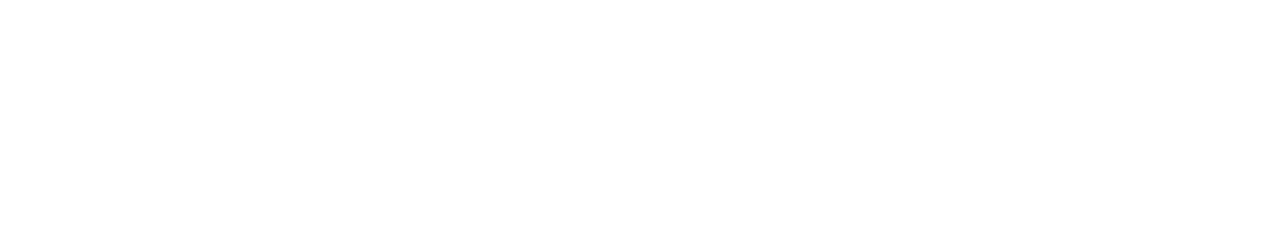
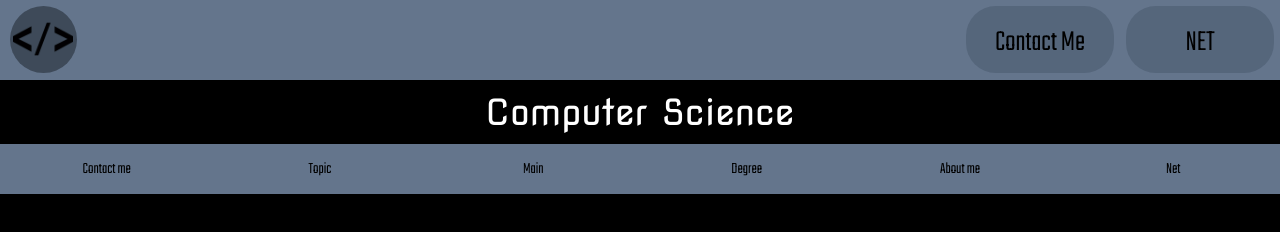
Before and after one commit to Javiton2005/paginaweb.github.io, a plain HTML site: page docs/html/degree.html in a window 1280 px wide. Drawn offline with Linux system fonts and the light colour scheme.

Commit message:
ya son las 2 de la mañana es hora de mimir

```diff
--- a/docs/css/degree.css
+++ b/docs/css/degree.css
@@ -0,0 +1,98 @@
+*{
+    margin: 0;
+    border: 0;
+}
+a{
+    text-decoration: none;
+    color: black;
+}
+body{
+    background-color: #000;
+}
+/*-----------------*/
+nav{
+    width: 100%;
+    height: 80px;
+    background-color: #64758C;
+    display: flex;
+}
+.home{
+    background-color: #3E4A59;
+    filter: blur(0.5px);
+    width: 67px;
+    height: 67px;
+    border-radius: 100px;
+    margin: 6px;
+    margin-left: 10px;
+}
+.submenu{
+    margin-left: auto;
+    display: flex;
+}
+.about, .net{
+    width: 148px;
+    height: 67px;
+    border-radius: 30px;
+    background: #55667b;
+    filter: blur(0.5px);
+    margin: 6px;
+}
+.text#about, .text#net{
+    text-align: center;
+    margin-top: 10%;
+    width: 100%;
+    color: #000;
+    font-family: Teko;
+    font-size: 30px;
+    font-style: normal;
+    font-weight: 400;
+    line-height: normal;
+}
+
+.text#home{
+    margin-top: 5%;
+    margin-left: 5%;
+    margin-bottom: 5%;
+    margin-right: 5%;
+}
+
+.imgIcon{
+    width: 60px;
+    height: 60px;
+}
+/*------------------------------------------------------------------------------------*/
+.contenido#main{
+    padding-left: 8.333333%;
+    padding-right: 8.333333%;
+    margin-top: 10px;
+    margin-bottom: 10px;
+}
+.title{
+    width: 100%;
+    color: #FFF;
+    font-family: 'Nova Square', sans-serif;
+    font-size: 36px;
+    font-style: normal;
+    font-weight: 400;
+    line-height: normal;
+    text-align: center;
+}
+
+/*----------------------------*/
+footer{
+    width: 100%;
+    height: 50px;
+    background-color: #64758C;
+    display: flex;
+}
+.link{
+    width: 16.6666%;
+    text-align: center;
+    margin-top: auto;
+    margin-bottom: auto;
+    font-family: 'Teko', sans-serif;
+}
+.link:hover{
+    background-color: #495669;
+}
+/*------------------------------------------------------------------------------------*/
--- a/docs/css/index.css
+++ b/docs/css/index.css
@@ -0,0 +1,88 @@
+*{
+    margin: 0;
+    border: 0;
+}
+a{
+    text-decoration: none;
+    color: black;
+}
+body{
+    background-color: #000;
+}
+/*-----------------*/
+nav{
+    width: 100%;
+    height: 80px;
+    background-color: #64758C;
+    display: flex;
+}
+.home{
+    background-color: #3E4A59;
+    filter: blur(0.5px);
+    width: 67px;
+    height: 67px;
+    border-radius: 100px;
+    margin: 6px;
+    margin-left: 10px;
+}
+.submenu{
+    margin-left: auto;
+    display: flex;
+}
+.about, .net{
+    width: 148px;
+    height: 67px;
+    border-radius: 30px;
+    background: #55667b;
+    filter: blur(0.5px);
+    margin: 6px;
+}
+.text#about, .text#net{
+    text-align: center;
+    margin-top: 10%;
+    width: 100%;
+    color: #000;
+    font-family: Teko;
+    font-size: 30px;
+    font-style: normal;
+    font-weight: 400;
+    line-height: normal;
+}
+
+.text#home{
+    margin-top: 5%;
+    margin-left: 5%;
+    margin-bottom: 5%;
+    margin-right: 5%;
+}
+
+.imgIcon{
+    width: 60px;
+    height: 60px;
+}
+/*------------------------------------------------------------------------------------*/
+.contenido#main{
+    padding-left: 8.333333%;
+    padding-right: 8.333333%;
+}
+/*----------------------------*/
+footer{
+    width: 100%;
+    height: 50px;
+    background-color: #64758C;
+    display: flex;
+}
+footer> a{
+    width: 100%;
+}
+.link{
+    width: 16.6666%;
+    text-align: center;
+    margin-top: auto;
+    margin-bottom: auto;
+    font-family: 'Teko', sans-serif;
+}
+.link:hover{
+    background-color: #495669;
+}
+/*------------------------------------------------------------------------------------*/
--- a/docs/css/net.css
+++ b/docs/css/net.css
@@ -0,0 +1,80 @@
+*{
+    margin: 0;
+    border: 0;
+}
+a{
+    text-decoration: none;
+    color: black;
+}
+body{
+    background-color: #000;
+}
+/*-----------------*/
+nav{
+    width: 100%;
+    height: 80px;
+    background-color: #64758C;
+    display: flex;
+}
+.home{
+    background-color: #3E4A59;
+    filter: blur(0.5px);
+    width: 67px;
+    height: 67px;
+    border-radius: 100px;
+    margin: 6px;
+    margin-left: 10px;
+}
+.submenu{
+    margin-left: auto;
+    display: flex;
+}
+.about, .net{
+    width: 148px;
+    height: 67px;
+    border-radius: 30px;
+    background: #55667b;
+    filter: blur(0.5px);
+    margin: 6px;
+}
+.text#about, .text#net{
+    text-align: center;
+    margin-top: 10%;
+    width: 100%;
+    color: #000;
+    font-family: Teko;
+    font-size: 30px;
+    font-style: normal;
+    font-weight: 400;
+    line-height: normal;
+}
+
+.text#home{
+    margin-top: 5%;
+    margin-left: 5%;
+    margin-bottom: 5%;
+    margin-right: 5%;
+}
+
+.imgIcon{
+    width: 60px;
+    height: 60px;
+}
+/*------------------------------------------------------------------------------------*/
+footer{
+    width: 100%;
+    height: 50px;
+    background-color: #64758C;
+    display: flex;
+}
+.link{
+    width: 16.6666%;
+    text-align: center;
+    margin-top: auto;
+    margin-bottom: auto;
+    font-family: 'Teko', sans-serif;
+}
+.link:hover{
+    background-color: #495669;
+}
+/*------------------------------------------------------------------------------------*/
--- a/docs/html/degree.html
+++ b/docs/html/degree.html
@@ -0,0 +1,50 @@
+<!DOCTYPE html>
+<html lang="es">
+<head>
+    <meta charset="UTF-8">
+    <meta name="viewport" content="width=device-width, initial-scale=1.0">
+    <title>Contact Me</title>
+    <link rel="preconnect" href="https://fonts.googleapis.com">
+    <link rel="preconnect" href="https://fonts.gstatic.com" crossorigin>
+    <link href="https://fonts.googleapis.com/css2?family=Nova+Square&display=swap" rel="stylesheet">
+    <link rel="preconnect" href="https://fonts.googleapis.com">
+    <link rel="preconnect" href="https://fonts.gstatic.com" crossorigin>
+    <link href="https://fonts.googleapis.com/css2?family=Share+Tech+Mono&display=swap" rel="stylesheet">
+    <link rel="preconnect" href="https://fonts.googleapis.com">
+    <link rel="preconnect" href="https://fonts.gstatic.com" crossorigin>
+    <link href="https://fonts.googleapis.com/css2?family=Teko:wght@300&display=swap" rel="stylesheet">
+    <link rel="stylesheet" href="../css/degree.css">
+</head>
+<body>
+    <nav class="Navbar">
+        <div class="home">
+            <p class="text" id="home"><a href="../index.html"><img src="../img/13706.png" alt="../img/13706.png" class="imgIcon"></a> </p>
+        </div>
+        <div class="submenu">
+            <div class="about">
+                <a href="./contact.html"><p class="text" id="about">Contact Me</p></a>
+            </div>
+            <div class="net">
+                <a href="./net.html"><p class="text" id="net">NET</p></a>
+            </div>
+        </div>
+    </nav>
+    <div class="contenido" id="main">
+        <div class="title"><p>Computer Science</p></div>
+        <div class="info">
+
+        </div>
+    </div>
+
+    <footer class="footer">
+        <a href="./html/contact.html" class="link" id="contact">Contact me</a>
+        <a href="./html/topic.html" class="link" id="topic">Topic</a>
+        <a href="./index.html" class="link" id="index">Main</a>
+        <a href="./html/degree.html" class="link" id="degree">Degree</a>
+        <a href="./html/about.html" class="link" id="about">About me</a>
+        <a href="./html/net.html" class="link" id>Net</a>
+      </footer>
+
+
+</body>
+</html>
--- a/docs/plantilla.css
+++ b/docs/plantilla.css
@@ -61,6 +61,24 @@ nav{
     height: 60px;
 }
 /*------------------------------------------------------------------------------------*/
+.contenido#main{
+    padding-left: 8.333333%;
+    padding-right: 8.333333%;
+    margin-top: 10px;
+    margin-bottom: 10px;
+}
+.title{
+    width: 100%;
+    color: #FFF;
+    font-family: 'Nova Square', sans-serif;
+    font-size: 36px;
+    font-style: normal;
+    font-weight: 400;
+    line-height: normal;
+    text-align: center;
+}
+
+/*----------------------------*/
 footer{
     width: 100%;
     height: 50px;
```
Also changed, not shown: docs/html/about.html (+7 -19 lines), docs/html/contact.html (+7 -19 lines), docs/index.html (+30 -8 lines), docs/plantilla.html (+8 -20 lines).
